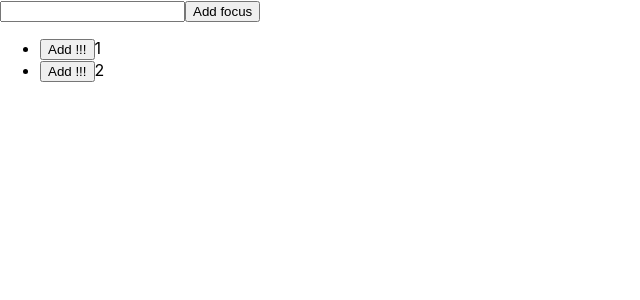
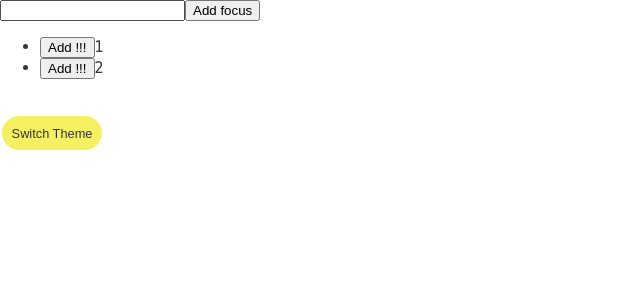
Before and after one commit to HannaKar701/HW-React, a React (Create React App) app: page / in a window 1280 px wide. Shown: the top 300 px of the page, without its empty margins (0-640 px from the left). Built offline with nearby package versions, Linux system fonts and the light colour scheme.

Commit message:
add night mode with styled components library

```diff
--- a/package.json
+++ b/package.json
@@ -10,6 +10,7 @@
         "react-content-loader": "^7.0.0",
         "react-dom": "^18.2.0",
         "react-scripts": "5.0.1",
+        "styled-components": "^6.1.8",
         "uuid": "^9.0.1",
         "web-vitals": "^2.1.4"
     },
--- a/src/App.js
+++ b/src/App.js
@@ -1,9 +1,17 @@
 import { useState, useRef } from 'react';
 import ChildComponent from './components/ChildComponent.jsx';
+import { GlobalStyles } from './components/GlobalStyles';
+import { lightTheme, darkTheme } from './components/Themes';
+import { ThemeProvider } from 'styled-components';
+import { useDarkMode } from './components/useDarkMode';
+import Toggle from './components/Toggler';
 
 import './App.css';
 
 const App = () => {
+    const [theme, themeToggler] = useDarkMode();
+    const themeMode = theme === 'light' ? lightTheme : darkTheme;
+
     const [arrList, setArrList] = useState([1, 2]);
     const link = useRef(null);
     const addFocus = () => link.current.focus();
@@ -14,11 +22,16 @@
     };
 
     return (
-        <>
-            <input ref={link} onKeyDown={addItem}></input>
-            <button onClick={addFocus}>Add focus</button>
-            <ChildComponent value={arrList} onItemChange={setArrList} />
-        </>
+        <ThemeProvider theme={themeMode}>
+            <>
+                <GlobalStyles />
+                <input ref={link} onKeyDown={addItem}></input>
+                <button onClick={addFocus}>Add focus</button>
+                <ChildComponent value={arrList} onItemChange={setArrList} />
+                <br />
+                <Toggle theme={theme} toggleTheme={themeToggler} />
+            </>
+        </ThemeProvider>
     );
 };
 
--- /dev/null
+++ b/src/components/GlobalStyles.jsx
@@ -0,0 +1,17 @@
+import { createGlobalStyle } from 'styled-components';
+
+export const GlobalStyles = createGlobalStyle`
+
+body {
+
+background: ${({ theme }) => theme.body};
+
+color: ${({ theme }) => theme.text};
+
+font-family: Tahoma, Helvetica, Arial, Roboto, sans-serif;
+
+transition: all 0.50s linear;
+
+}`;
+
+// export default GlobalStyles;
--- /dev/null
+++ b/src/components/Themes.jsx
@@ -0,0 +1,19 @@
+export const lightTheme = {
+    body: '#FFF',
+
+    text: '#363537',
+
+    toggleBorder: '#FFF',
+
+    background: '#f5f062',
+};
+
+export const darkTheme = {
+    body: '#363537',
+
+    text: '#FAFAFA',
+
+    toggleBorder: '#6B8096',
+
+    background: '#454196',
+};
--- /dev/null
+++ b/src/components/Toggler.jsx
@@ -0,0 +1,35 @@
+import React from 'react';
+
+import { func, string } from 'prop-types';
+
+import styled from 'styled-components';
+
+const Button = styled.button`
+
+background: ${({ theme }) => theme.background};
+
+border: 2px solid ${({ theme }) => theme.toggleBorder};
+
+color: ${({ theme }) => theme.text};
+
+border-radius: 30px;
+
+cursor: pointer;
+
+font-size:0.8rem;
+
+padding: 0.6rem;
+
+}`;
+
+const Toggle = ({ theme, toggleTheme }) => {
+    return <Button onClick={toggleTheme}>Switch Theme</Button>;
+};
+
+Toggle.propTypes = {
+    theme: string.isRequired,
+
+    toggleTheme: func.isRequired,
+};
+
+export default Toggle;
--- /dev/null
+++ b/src/components/useDarkMode.jsx
@@ -0,0 +1,23 @@
+import { useEffect, useState } from 'react';
+
+export const useDarkMode = () => {
+    const [theme, setTheme] = useState('light');
+
+    const setMode = (mode) => {
+        window.localStorage.setItem('theme', mode);
+
+        setTheme(mode);
+    };
+
+    const themeToggler = () => {
+        theme === 'light' ? setMode('dark') : setMode('light');
+    };
+
+    useEffect(() => {
+        const localTheme = window.localStorage.getItem('theme');
+
+        localTheme && setTheme(localTheme);
+    }, []);
+
+    return [theme, themeToggler];
+};
```
Also changed, not shown: 1 other file (tests, documents, lock files or other folders).
